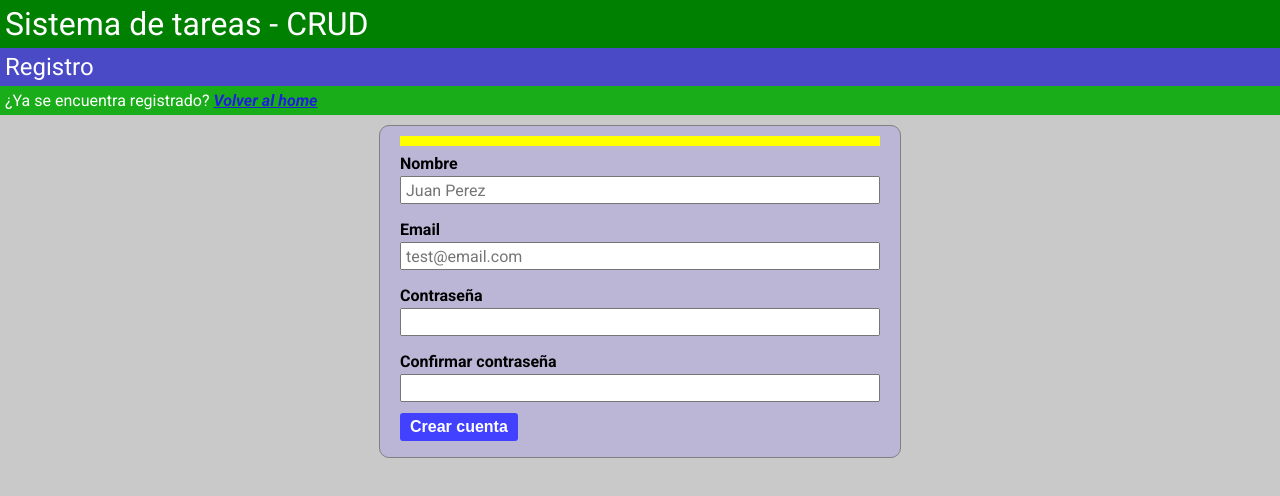
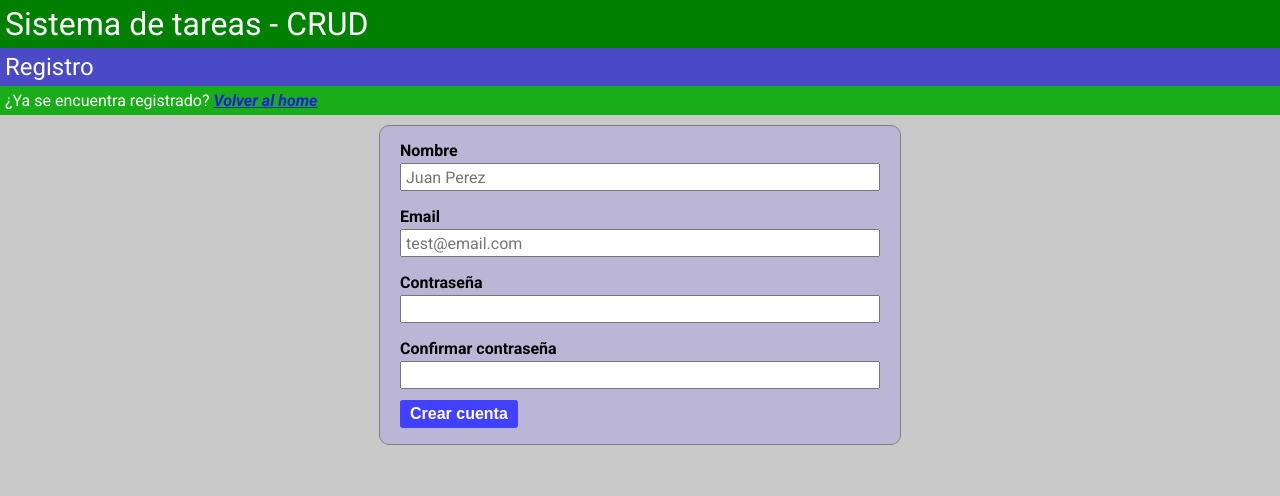
Before and after one commit to walesp3982/tareas-crud, a React (Vite) app in the folder frontend/: page /register in a window 1280 px wide. Shown: the top 496 px of the page. Built offline with nearby package versions, Linux system fonts and the light colour scheme.

Commit message:
[frontend]: fix error container

```diff
--- a/frontend/src/components/forms/RegisterForm/RegisterForm.tsx
+++ b/frontend/src/components/forms/RegisterForm/RegisterForm.tsx
@@ -69,9 +69,11 @@ export function RegisterForm(): JSX.Element {
   return (
     <div className="container-form">
       <form method="POST" onSubmit={handleSubmit}>
-        <div className="error-form">
-          {error}
-        </div>
+        {error &&
+          <div className="error-form">
+            {error}
+          </div>
+        }
         <div className="block-form">
           <label htmlFor="name">Nombre</label>
           <input type="text"
```
